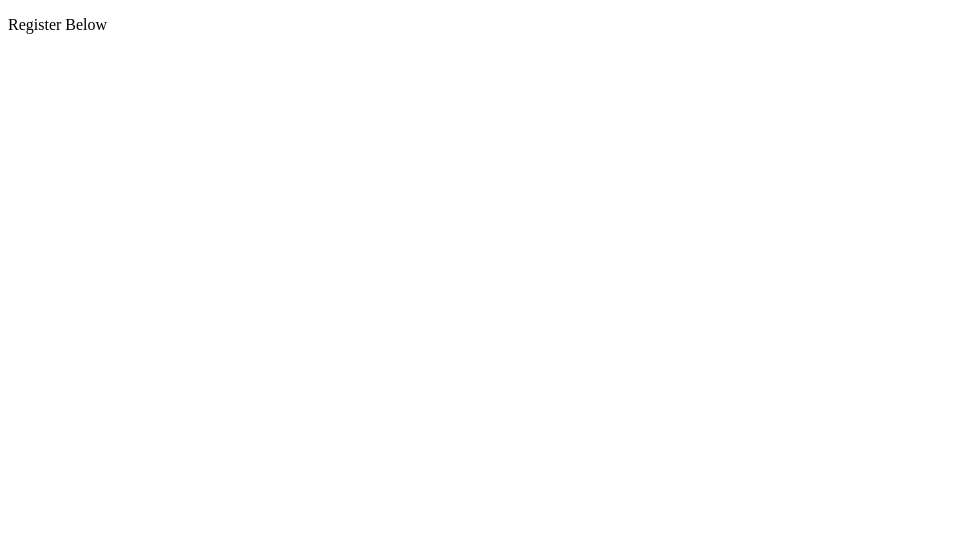
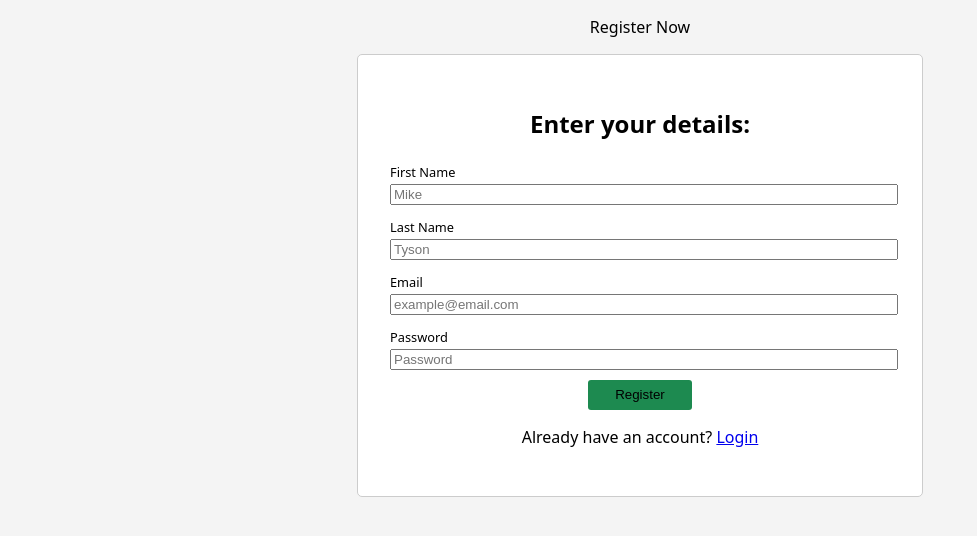
Before and after one commit to dylewskii/auth-basics-2, a plain HTML site: page frontend/register.html in a window 1280 px wide. Shown: the whole page, without its empty margins (0-977 px from the left). Drawn offline with Linux system fonts and the light colour scheme.

Commit message:
set up register page

```diff
--- a/frontend/register.html
+++ b/frontend/register.html
@@ -4,8 +4,45 @@
     <meta charset="UTF-8" />
     <meta name="viewport" content="width=device-width, initial-scale=1.0" />
     <title>Register</title>
+    <link rel="stylesheet" href="style.css" />
   </head>
   <body>
-    <p>Register Below</p>
+    <p>Register Now</p>
+    <div class="auth-app-form">
+      <h2 class="form-heading">Enter your details:</h2>
+
+      <form action="">
+        <label for="email">First Name</label>
+        <input type="first" name="first" id="first" placeholder="Mike" />
+
+        <label for="Last Name">Last Name</label>
+        <input type="last" name="last" id="last" placeholder="Tyson" />
+
+        <label for="email">Email</label>
+        <input
+          type="email"
+          name="email"
+          id="email"
+          placeholder="example@email.com"
+        />
+
+        <label for="password">Password</label>
+        <input
+          type="password"
+          name="password"
+          id="password"
+          placeholder="Password"
+        />
+
+        <div class="error-message"></div>
+
+        <button type="submit" class="form-button">Register</button>
+
+        <p class="form-toggle">
+          Already have an account?
+          <a href="index.html">Login</a>
+        </p>
+      </form>
+    </div>
   </body>
 </html>
```
